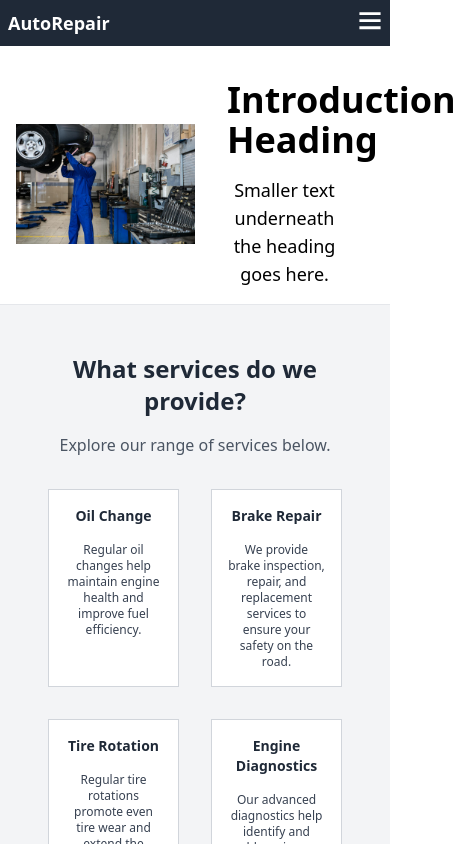
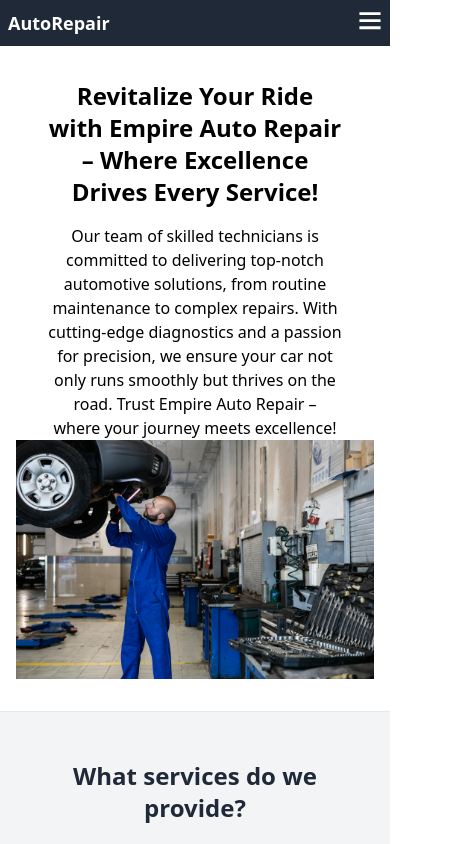
Before and after one commit to johnlombardi389/auto-website, a React (Vite) app: page / in a window 390 px wide. Shown: the top 844 px of the page, 456 px wide, since content can reach past the window. Built offline with nearby package versions, Linux system fonts and the light colour scheme.

Commit message:
Added text to intro section headline and styled image to move below text on smaller screens

```diff
--- a/src/components/Intro.jsx
+++ b/src/components/Intro.jsx
@@ -3,18 +3,28 @@
 
 const Intro = () => {
   return (
-    <section id="intro" className="flex items-center justify-center p-4">
+    <section
+      id="intro"
+      className="flex flex-col-reverse md:flex-row items-center justify-center p-4"
+    >
       {/* Left side with image */}
-      <div className="w-1/2">
+      <div className="w-full md:w-1/2 mb-4 md:mb-0">
         <img src={introImg} alt="Introduction" className="w-full h-auto" />
       </div>
 
       {/* Right side with text */}
-      <div className="w-1/2 px-8">
+      <div className="w-full md:w-1/2 px-8">
         <div className="text-center">
-          <h1 className="text-4xl font-bold mb-4">Introduction Heading</h1>
-          <p className="text-lg">
-            Smaller text underneath the heading goes here.
+          <h1 className="text-2xl md:text-3xl lg:text-4xl font-bold mb-4">
+            Revitalize Your Ride with Empire Auto Repair – Where Excellence
+            Drives Every Service!
+          </h1>
+          <p className="text-base md:text-lg lg:text-xl">
+            Our team of skilled technicians is committed to delivering top-notch
+            automotive solutions, from routine maintenance to complex repairs.
+            With cutting-edge diagnostics and a passion for precision, we ensure
+            your car not only runs smoothly but thrives on the road. Trust
+            Empire Auto Repair – where your journey meets excellence!
           </p>
         </div>
       </div>
```
